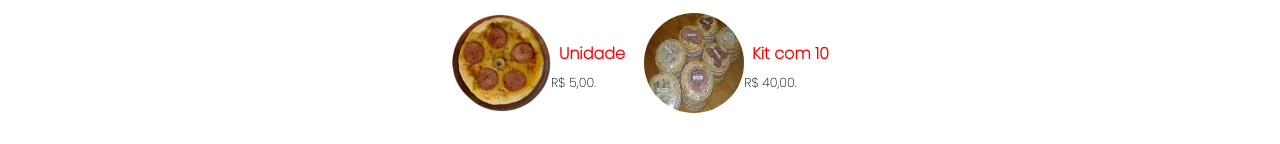
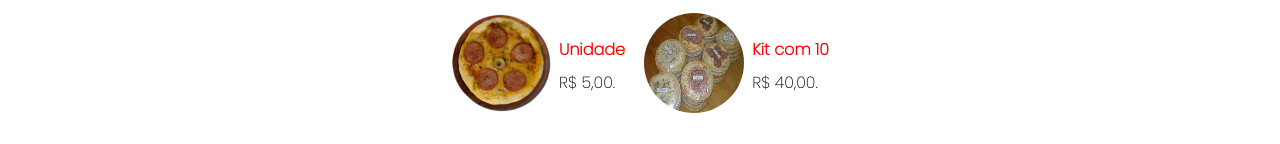
Before and after one commit to jairjunior27/sitepizza, a plain HTML site: page index.html in a window 1280 px wide. Shown: the part 1397-1541 px from the top of the page. Drawn offline with Linux system fonts and the light colour scheme; a script that the page names is missing.

Commit message:
Update index.html

```diff
--- a/index.html
+++ b/index.html
@@ -108,7 +108,7 @@
                     </div>
                     <div class="textoPizza">
                         <h3 class="tituloPizzaPrincpal">Unidade</h3>
-                         <p class="titulo-pizza">R$ 5,00.
+                         <p class="titulo-preco">R$ 5,00.
                         </p>
                     </div>
 
@@ -119,7 +119,7 @@
                 </div>
                 <div class="textoPizza">
                     <h3 class="tituloPizzaPrincpal">Kit com 10</h3>
-                     <p class="titulo-pizza">R$ 40,00.
+                     <p class="titulo-preco">R$ 40,00.
                     </p>
                 </div>
 
```
